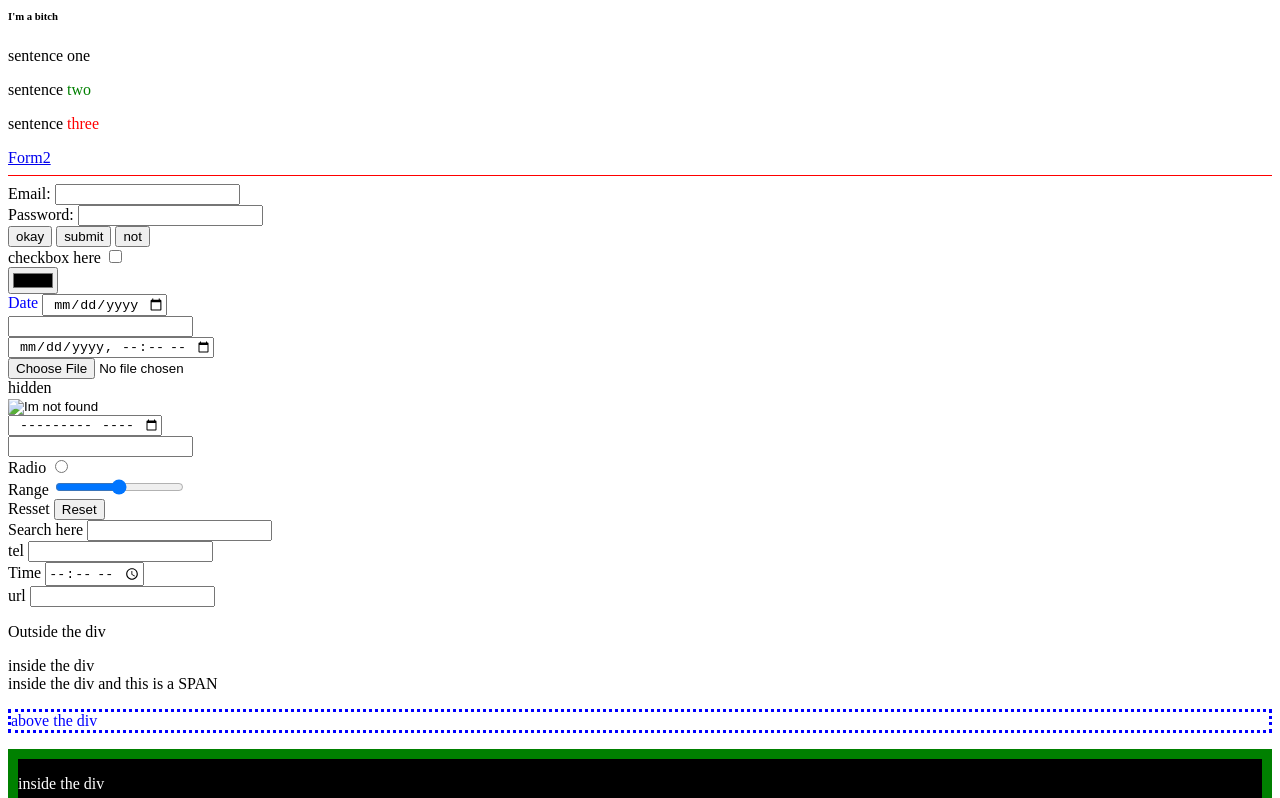
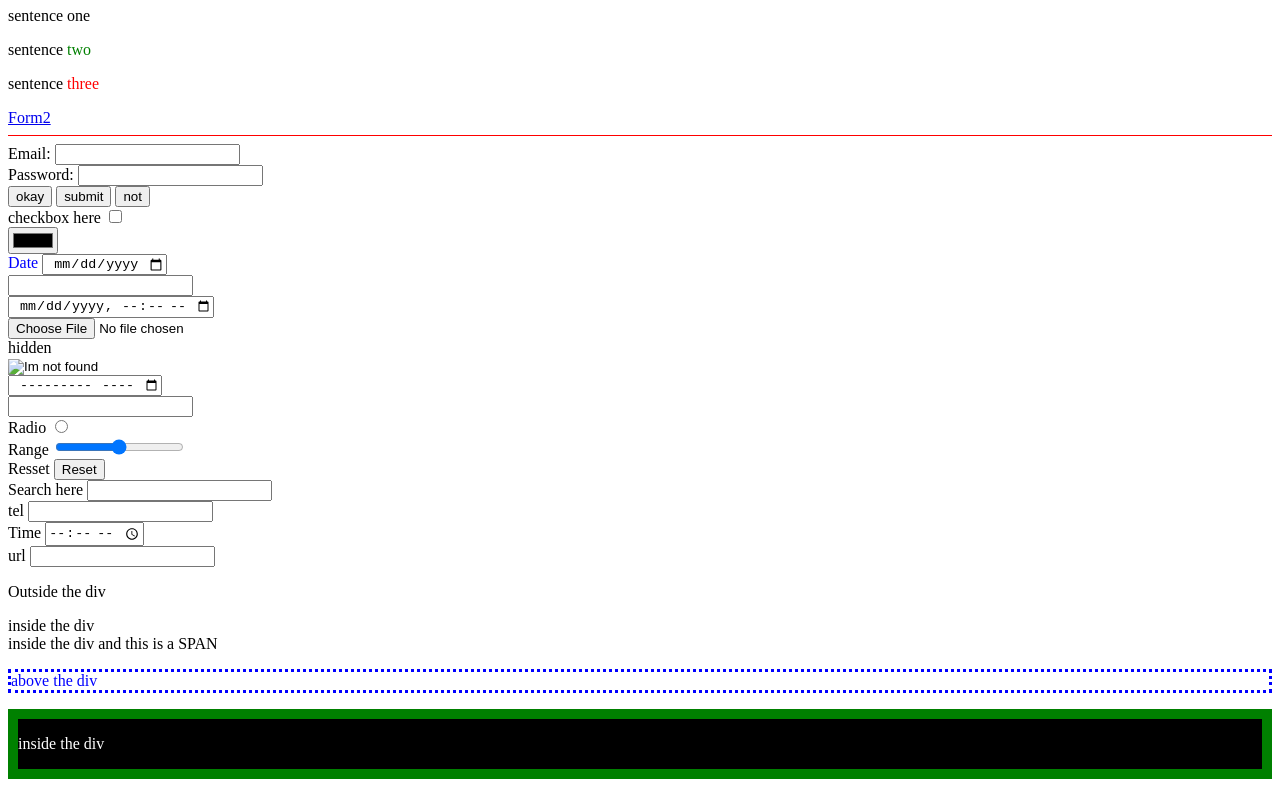
Before and after one commit to Mammu143/cv, a plain HTML site: page index.html in a window 1280 px wide. Shown: the part 73-871 px from the top of the page. Drawn offline with Linux system fonts and the light colour scheme.

Commit message:
Update index.html

```diff
--- a/index.html
+++ b/index.html
@@ -11,7 +11,7 @@
 
 <body>
     <h1>This is saivenkat</h1>
-    <h6>I'm a bitch</h6>
+
     <div>
         <p>sentence one</p>
         <p>
```
